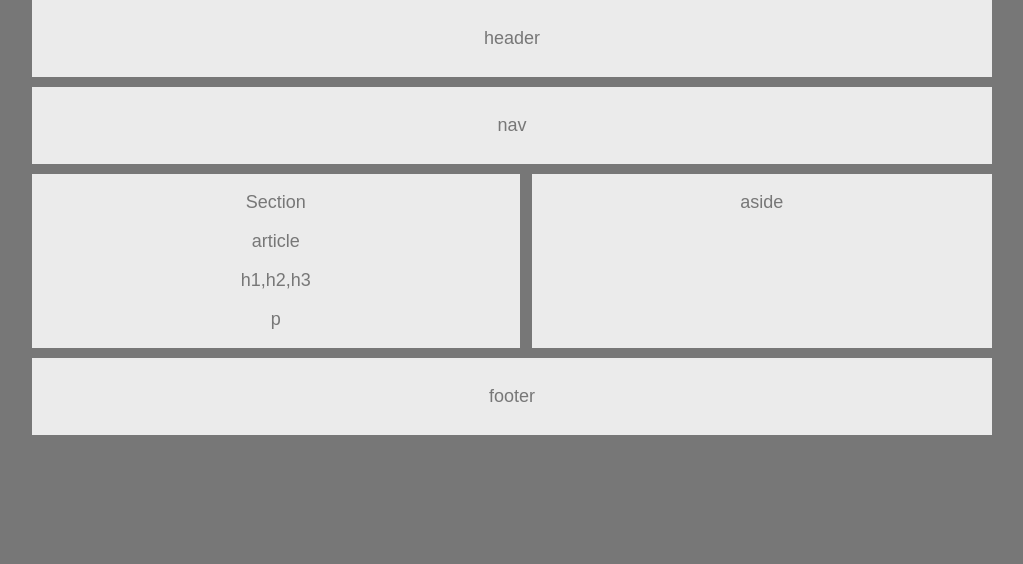
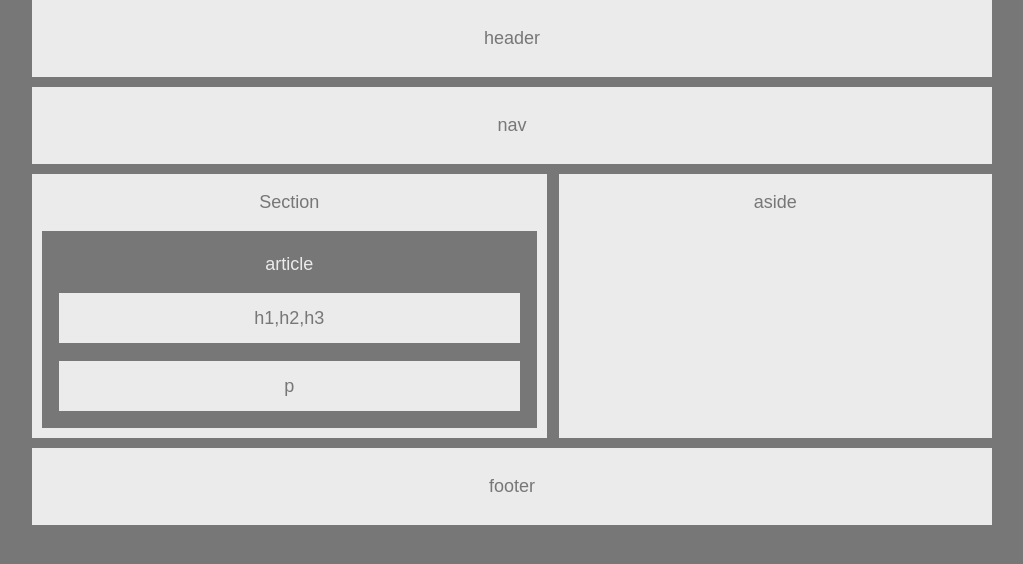
Before and after one commit to garrettcfermo/HW-Wireframe, a plain HTML site: page index.html in a window 1280 px wide. Shown: the whole page, without its empty margins (128-1151 px from the left). Drawn offline with Linux system fonts and the light colour scheme.

Commit message:
Rough Verison

```diff
--- a/style.css
+++ b/style.css
@@ -35,3 +35,22 @@ section {
   grid-column-end: 3;
   text-align: center;
 }
+
+.article {
+  background-color: #777;
+  color: #ebebeb;
+  margin: 10px;
+  padding: 5px;
+}
+
+.article_subset {
+  background-color: #ebebeb;
+  color:#777;
+  height: 50px;
+  text-align: center;
+  margin: 12px;
+}
+
+.article_subset p {
+  padding-top: 15px;
+}
```
Also changed, not shown: index.html (+2 -1 lines).
